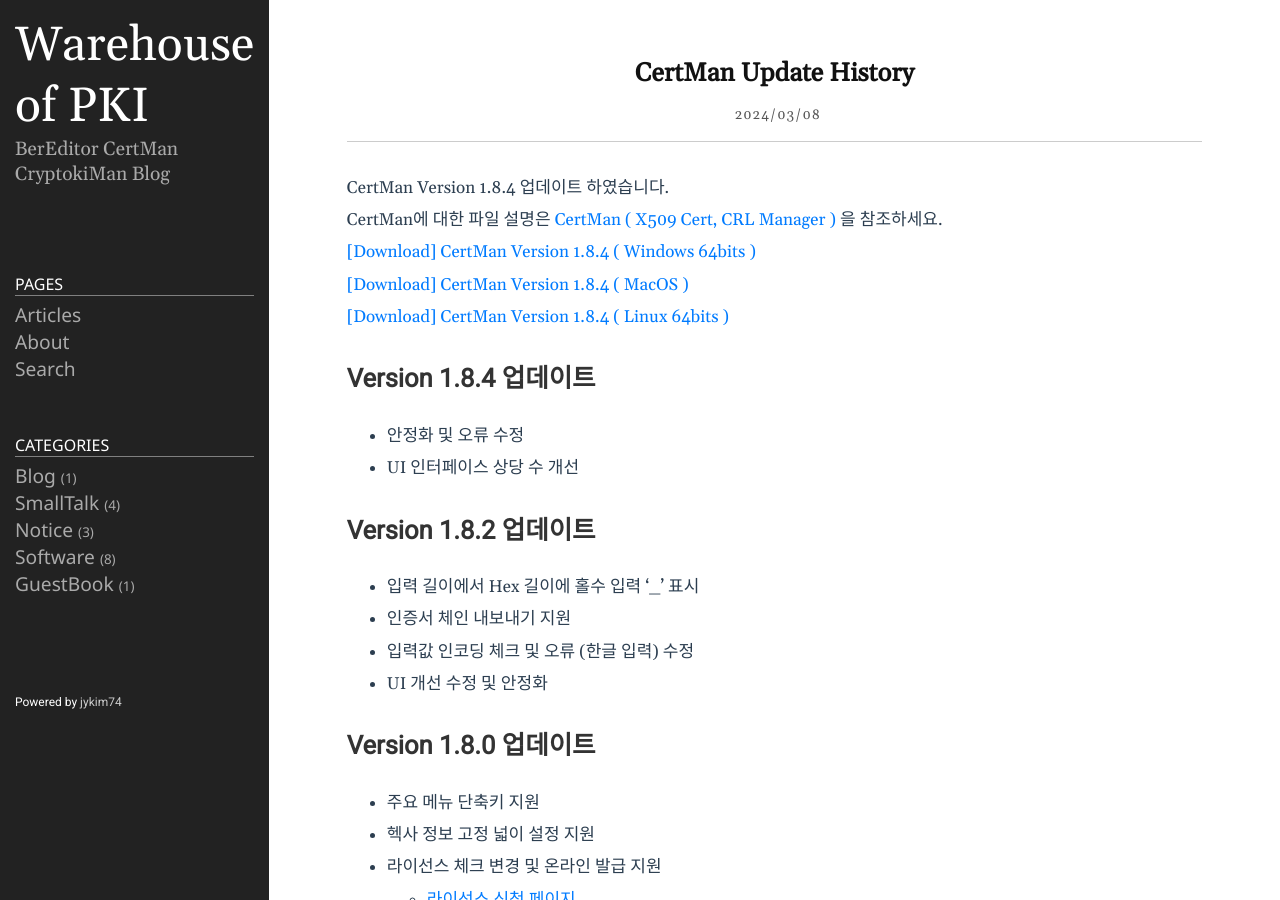
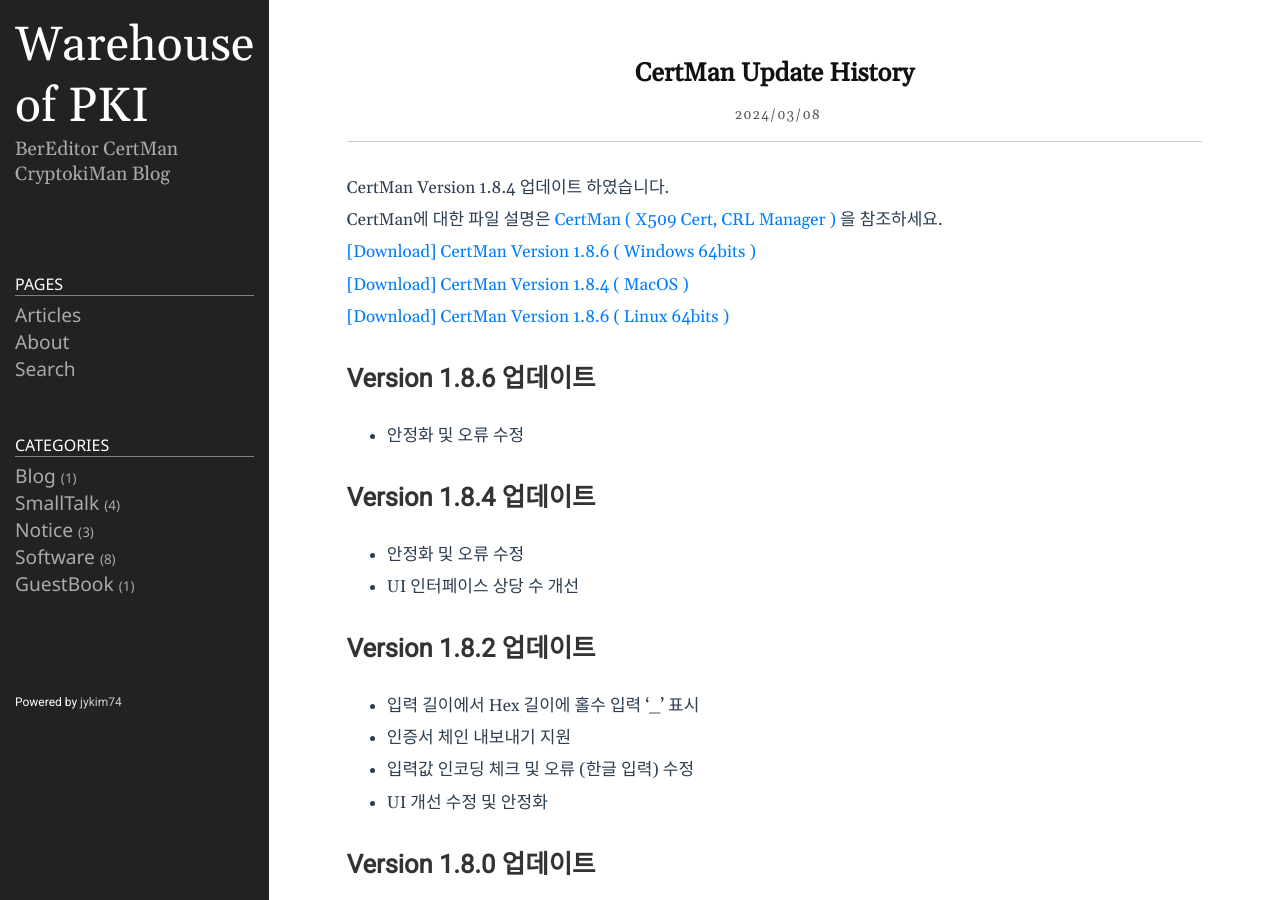
Before and after one commit to jykim74/jykim74.github.io, a Jekyll site: the page built from _posts/2024-03-08-CertManUpdate.md, in a window 1280 px wide and 900 px high. Built offline with Jekyll 4.4.1, drawn with Linux system fonts in a browser that asks for light colours; nearby versions of some CDN libraries; comment, search, counter and statistics services are not loaded.

Commit message:
Update 2024-03-08-CertManUpdate.md

```diff
--- a/_posts/2024-03-08-CertManUpdate.md
+++ b/_posts/2024-03-08-CertManUpdate.md
@@ -7,9 +7,12 @@
 CertMan Version 1.8.4 업데이트 하였습니다.
 CertMan에 대한 파일 설명은 [CertMan ( X509 Cert, CRL Manager )](https://jykim74.tistory.com/37) 을 참조하세요.
 
-[\[Download\] CertMan Version 1.8.4 ( Windows 64bits )](https://jykim74.github.io/msi/CertMan-enV184.msi)
+[\[Download\] CertMan Version 1.8.6 ( Windows 64bits )](https://jykim74.github.io/msi/CertMan-enV186.msi)
 [\[Download\] CertMan Version 1.8.4 ( MacOS )](https://jykim74.github.io/dmg/CertManV184.dmg)
-[\[Download\] CertMan Version 1.8.4 ( Linux 64bits )](https://jykim74.github.io/zip/CertManV184.zip)
+[\[Download\] CertMan Version 1.8.6 ( Linux 64bits )](https://jykim74.github.io/zip/CertManV186.zip)
+
+## Version 1.8.6 업데이트
+- 안정화 및 오류 수정
 
 ## Version 1.8.4 업데이트
 - 안정화 및 오류 수정
```
